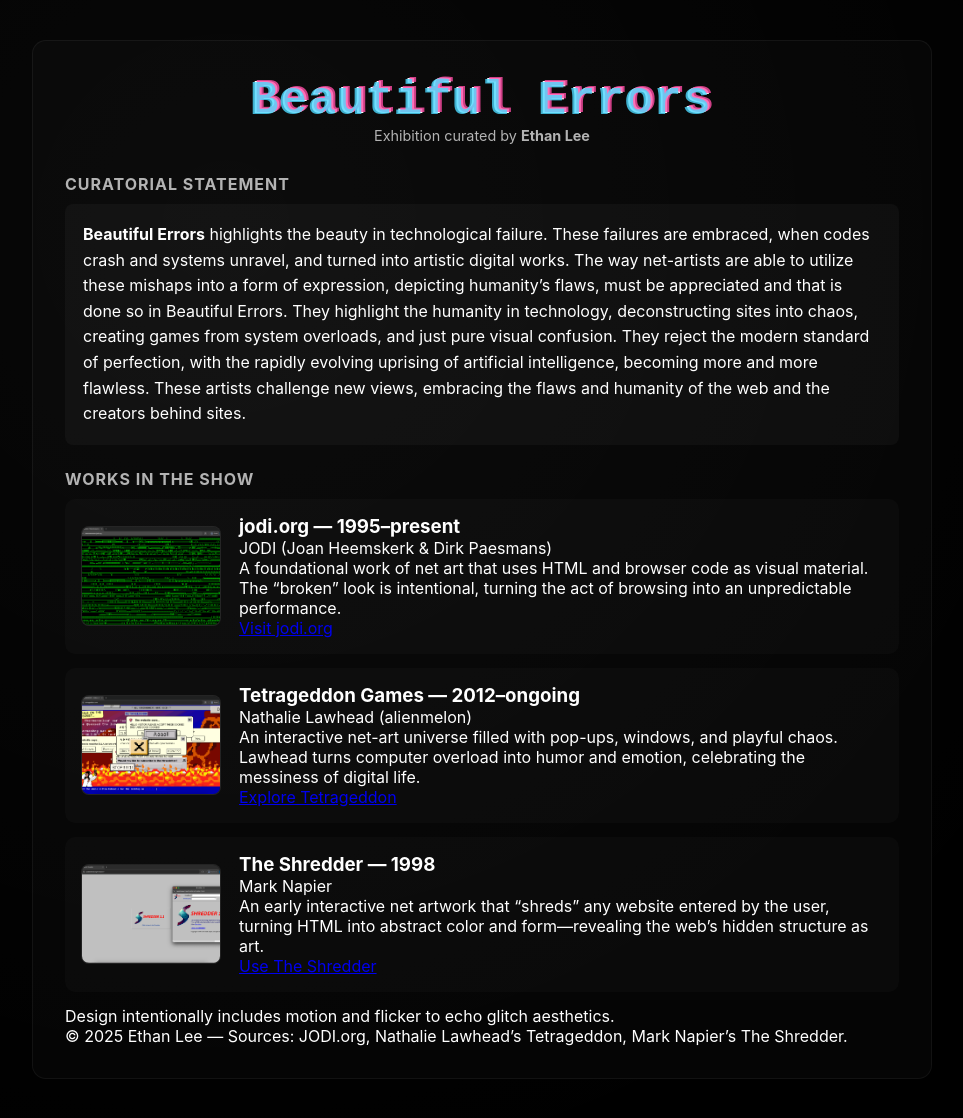
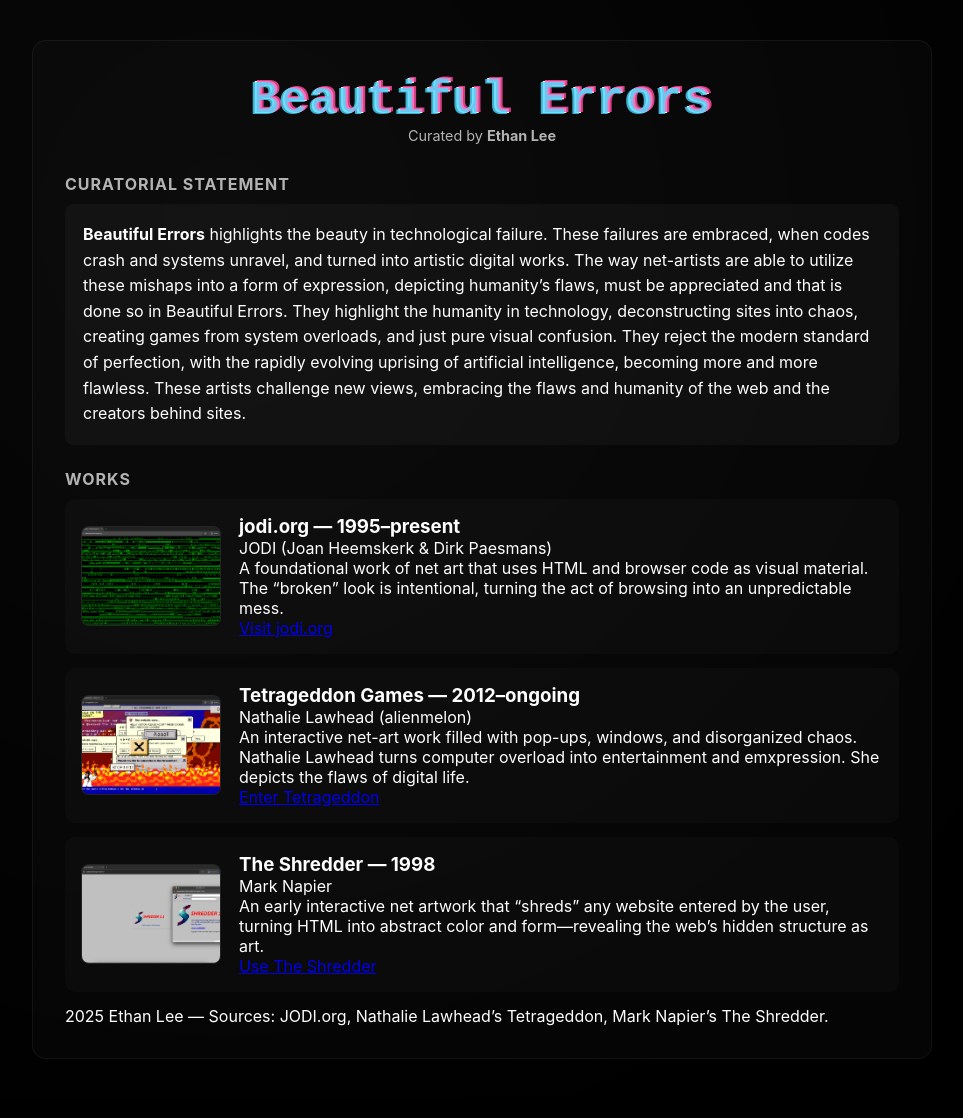
Before and after one commit to el942-2/Net-art-exhibition, a plain HTML site: page index.html in a window 1280 px wide. Shown: the whole page, without its empty margins (158-1121 px from the left). Drawn offline with Linux system fonts and the light colour scheme.

Commit message:
Update index.html

```diff
--- a/index.html
+++ b/index.html
@@ -10,7 +10,7 @@
   <main class="container">
     <header class="hero">
       <h1 class="glitch" data-text="Beautiful Errors">Beautiful Errors</h1>
-      <p class="byline">Exhibition curated by <strong>Ethan Lee</strong></p>
+      <p class="byline">Curated by <strong>Ethan Lee</strong></p>
     </header>
 
     <section class="curatorial">
@@ -22,7 +22,7 @@
     </section>
 
     <section class="works">
-      <h2 class="section-title">Works in the Show</h2>
+      <h2 class="section-title">Works</h2>
 
      <!-- JODI -->
 <article class="work">
@@ -32,7 +32,7 @@
   <div class="work-meta">
     <h3>jodi.org <span class="muted">— 1995–present</span></h3>
     <p class="artist">JODI (Joan Heemskerk & Dirk Paesmans)</p>
-    <p class="desc">A foundational work of net art that uses HTML and browser code as visual material. The “broken” look is intentional, turning the act of browsing into an unpredictable performance.</p>
+    <p class="desc">A foundational work of net art that uses HTML and browser code as visual material. The “broken” look is intentional, turning the act of browsing into an unpredictable mess.</p>
     <p><a class="link" href="https://wwwwwwwww.jodi.org/" target="_blank" rel="noopener">Visit jodi.org</a></p>
   </div>
 </article>
@@ -45,8 +45,8 @@
   <div class="work-meta">
     <h3>Tetrageddon Games <span class="muted">— 2012–ongoing</span></h3>
     <p class="artist">Nathalie Lawhead (alienmelon)</p>
-    <p class="desc">An interactive net-art universe filled with pop-ups, windows, and playful chaos. Lawhead turns computer overload into humor and emotion, celebrating the messiness of digital life.</p>
-    <p><a class="link" href="https://tetrageddon.com/" target="_blank" rel="noopener">Explore Tetrageddon</a></p>
+    <p class="desc">An interactive net-art work filled with pop-ups, windows, and disorganized chaos. Nathalie Lawhead turns computer overload into entertainment and emxpression. She depicts the flaws of digital life.</p>
+    <p><a class="link" href="https://tetrageddon.com/" target="_blank" rel="noopener">Enter Tetrageddon</a></p>
   </div>
 </article>
 
@@ -64,8 +64,7 @@
 </article>
 
     <footer class="foot">
-      <p>Design intentionally includes motion and flicker to echo glitch aesthetics.</p>
-      <p class="sources">© 2025 Ethan Lee — Sources: JODI.org, Nathalie Lawhead’s Tetrageddon, Mark Napier’s The Shredder.</p>
+      <p class="sources">2025 Ethan Lee — Sources: JODI.org, Nathalie Lawhead’s Tetrageddon, Mark Napier’s The Shredder.</p>
     </footer>
   </main>
 </body>
```
